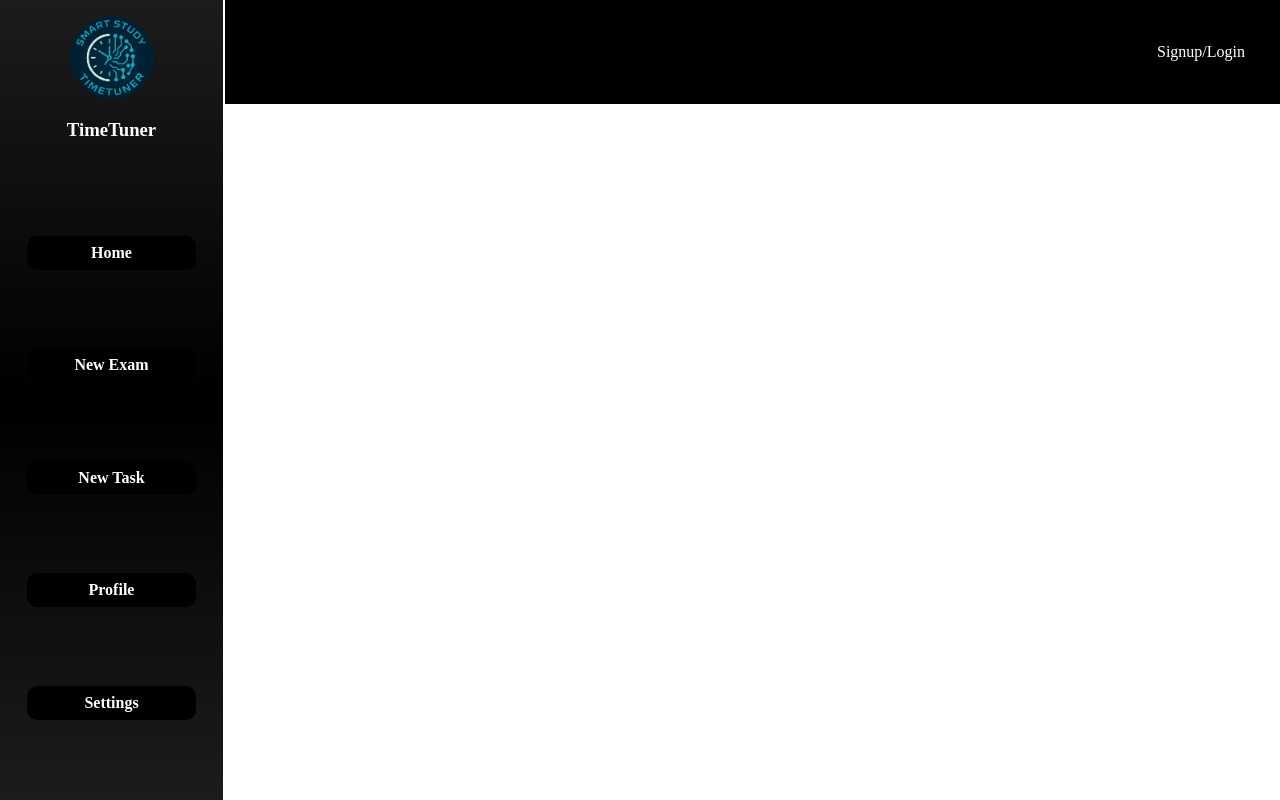
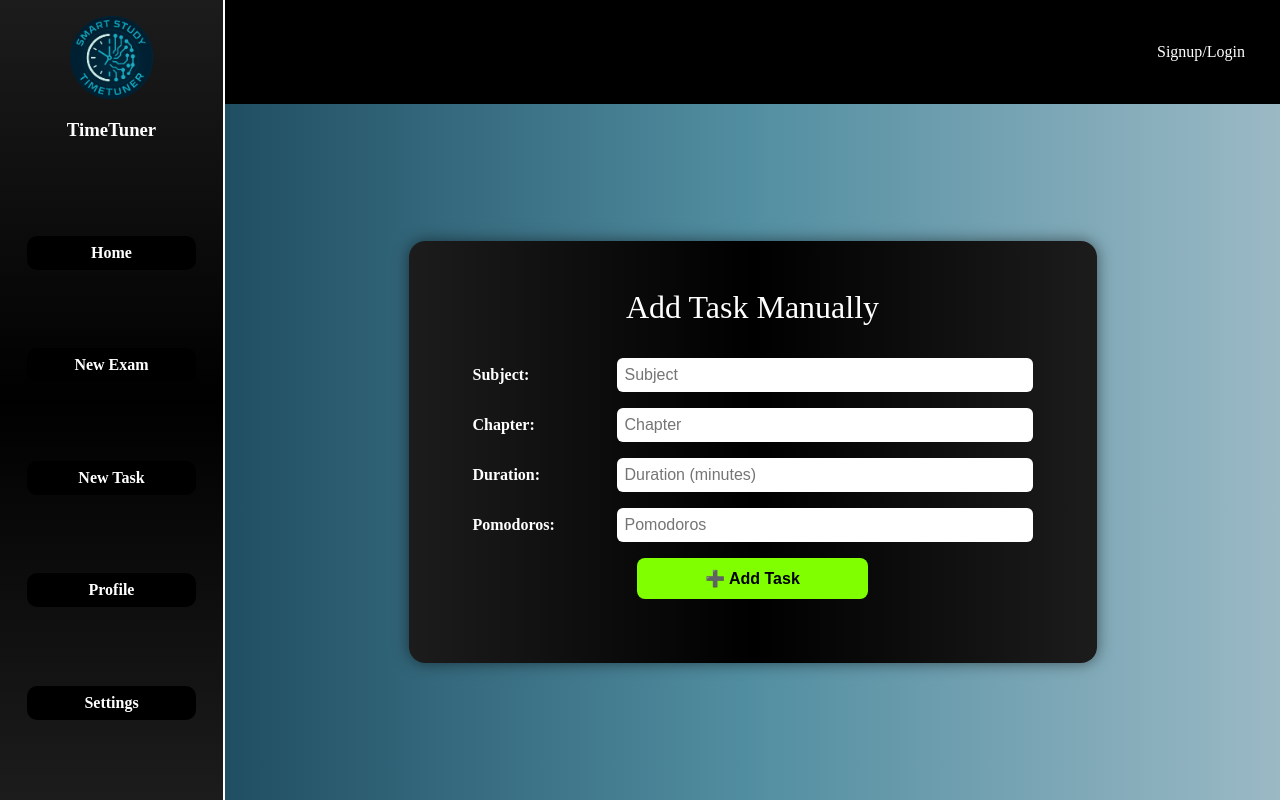
Before and after one commit to navaneethgold/smart-study-scheduler, a React (Vite) app in the folder smart-study-scheduler/: page /add-task in a window 1280 px wide. Built offline with nearby package versions, Linux system fonts and the light colour scheme; no server answers.

Commit message:
CSS new task

```diff
--- a/smart-study-scheduler/src/pages/newtask.jsx
+++ b/smart-study-scheduler/src/pages/newtask.jsx
@@ -2,7 +2,7 @@
 import React, { useState,useEffect } from "react";
 import axios from "axios";
 import { useNavigate } from "react-router-dom";
-
+import "../styling/newtask.css"
 const AddTaskForm = () => {
   const [isLogged,setIsLogged]=useState(null);
   const [userData,setUserdata]=useState({});
@@ -27,7 +27,6 @@ const AddTaskForm = () => {
     checkAuth();
   },[]);
   const [formData, setFormData] = useState({
-    username:"",
     subject: "",
     chapter: "",
     durationInMin: "",
@@ -42,13 +41,17 @@ const AddTaskForm = () => {
     e.preventDefault();
     try {
 
-      const taskData = {
+      let tasks = {
         ...formData,
-        username:userData.username,
         durationInMin: Number(formData.durationInMin),
-        approxpomo: Number(formData.approxpomo)
+        approxpomo: Number(formData.approxpomo),
+        done:false
       };
-      await axios.post("http://localhost:5000/add", taskData);
+      console.log(tasks);
+      tasks=[tasks];
+      await axios.post("http://localhost:5000/add", tasks, { headers: {
+    "Content-Type": "application/json"
+  },withCredentials: true });
       alert("Task added successfully");
       setFormData({ subject: "", chapter: "", durationInMin: "", approxpomo: "" });
     } catch (err) {
@@ -58,13 +61,72 @@ const AddTaskForm = () => {
   };
 
   return (
+    <div className="manual">
+  <div className="caard">
+    <div className="top">Add Task Manually</div>
+
     <form onSubmit={handleSubmit} style={{ padding: "1rem" }}>
-      <input name="subject" placeholder="Subject" value={formData.subject} onChange={handleChange} required />
-      <input name="chapter" placeholder="Chapter" value={formData.chapter} onChange={handleChange} required />
-      <input name="durationInMin" type="number" placeholder="Duration (minutes)" value={formData.durationInMin} onChange={handleChange} required />
-      <input name="approxpomo" type="number" placeholder="Pomodoros" value={formData.approxpomo} onChange={handleChange} required />
-      <button type="submit">Add Task</button>
+      <div className="form-fields">
+        <div className="input-group">
+          <label htmlFor="subject">Subject:</label>
+          <input
+            id="subject"
+            name="subject"
+            placeholder="Subject"
+            value={formData.subject}
+            onChange={handleChange}
+            required
+          />
+        </div>
+
+        <div className="input-group">
+          <label htmlFor="chapter">Chapter:</label>
+          <input
+            id="chapter"
+            name="chapter"
+            placeholder="Chapter"
+            value={formData.chapter}
+            onChange={handleChange}
+            required
+          />
+        </div>
+
+        <div className="input-group">
+          <label htmlFor="duration">Duration:</label>
+          <input
+            id="duration"
+            name="durationInMin"
+            type="number"
+            placeholder="Duration (minutes)"
+            value={formData.durationInMin}
+            onChange={handleChange}
+            required
+          />
+        </div>
+
+        <div className="input-group">
+          <label htmlFor="pomodoros">Pomodoros:</label>
+          <input
+            id="pomodoros"
+            name="approxpomo"
+            type="number"
+            placeholder="Pomodoros"
+            value={formData.approxpomo}
+            onChange={handleChange}
+            required
+          />
+        </div>
+
+        <div className="but">
+          <button type="submit">➕ Add Task</button>
+        </div>
+      </div>
     </form>
+  </div>
+</div>
+
+
+
   );
 };
 
--- a/smart-study-scheduler/src/styling/newtask.css
+++ b/smart-study-scheduler/src/styling/newtask.css
@@ -0,0 +1,84 @@
+.manual {
+  position: fixed;
+  top: 13%;
+  left: 225px;
+  bottom: 0;
+  right: 0;
+  background: linear-gradient(to right, #204e62, #528ea1, #9bb9c5);
+  display: flex;
+  justify-content: center;
+  align-items: center;
+}
+
+.caard {
+  display: flex;
+  flex-direction: column;
+  justify-content: center;
+  background: linear-gradient(to right, #1c1c1c, #000000, #1c1c1c);
+  padding: 3rem;
+  border-radius: 1rem;
+  box-shadow: 0 0 15px rgba(0, 0, 0, 0.5);
+}
+
+.top {
+  width: 100%;
+  color: white;
+  font-size: xx-large;
+  display: flex;
+  justify-content: center;
+  align-items: center;
+  margin-bottom: 1rem;
+}
+
+.form-fields {
+  display: flex;
+  flex-direction: column;
+  gap: 1rem;
+}
+
+.input-group {
+  display: flex;
+  align-items: center;
+  gap: 1rem;
+}
+
+.input-group label {
+  color: white;
+  width: 8rem;
+  font-weight: bold;
+}
+
+.input-group input {
+  padding: 0.5rem;
+  width: 25rem;
+  border-radius: 6px;
+  border: none;
+  outline: none;
+  font-size: 1rem;
+}
+
+.input-group input:focus {
+  box-shadow: 0 0 5px #7fff00;
+}
+
+.but {
+  display: flex;
+  justify-content: center;
+}
+
+.but button {
+  background-color: #7fff00;
+  color: black;
+  font-weight: bold;
+  padding: 0.7rem 2rem;
+  border: none;
+  border-radius: 8px;
+  font-size: 1rem;
+  cursor: pointer;
+  transition: 0.2s ease-in-out;
+}
+
+.but button:hover {
+  background-color: #66cc00;
+  transform: scale(1.05);
+}
```
Also changed, not shown: smart-study-scheduler/src/styling/profile.css (added), 1 other file (tests, documents, lock files or other folders).
